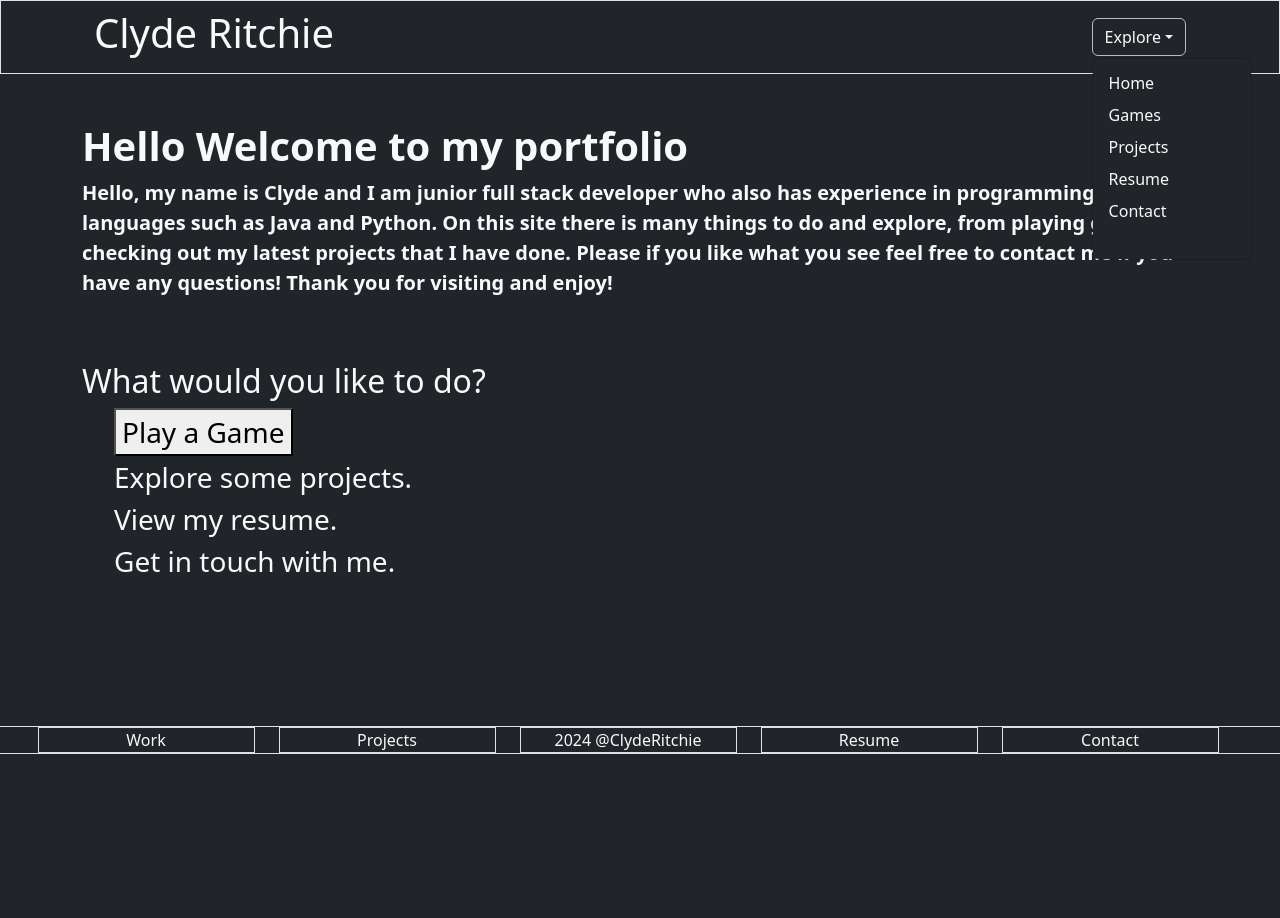
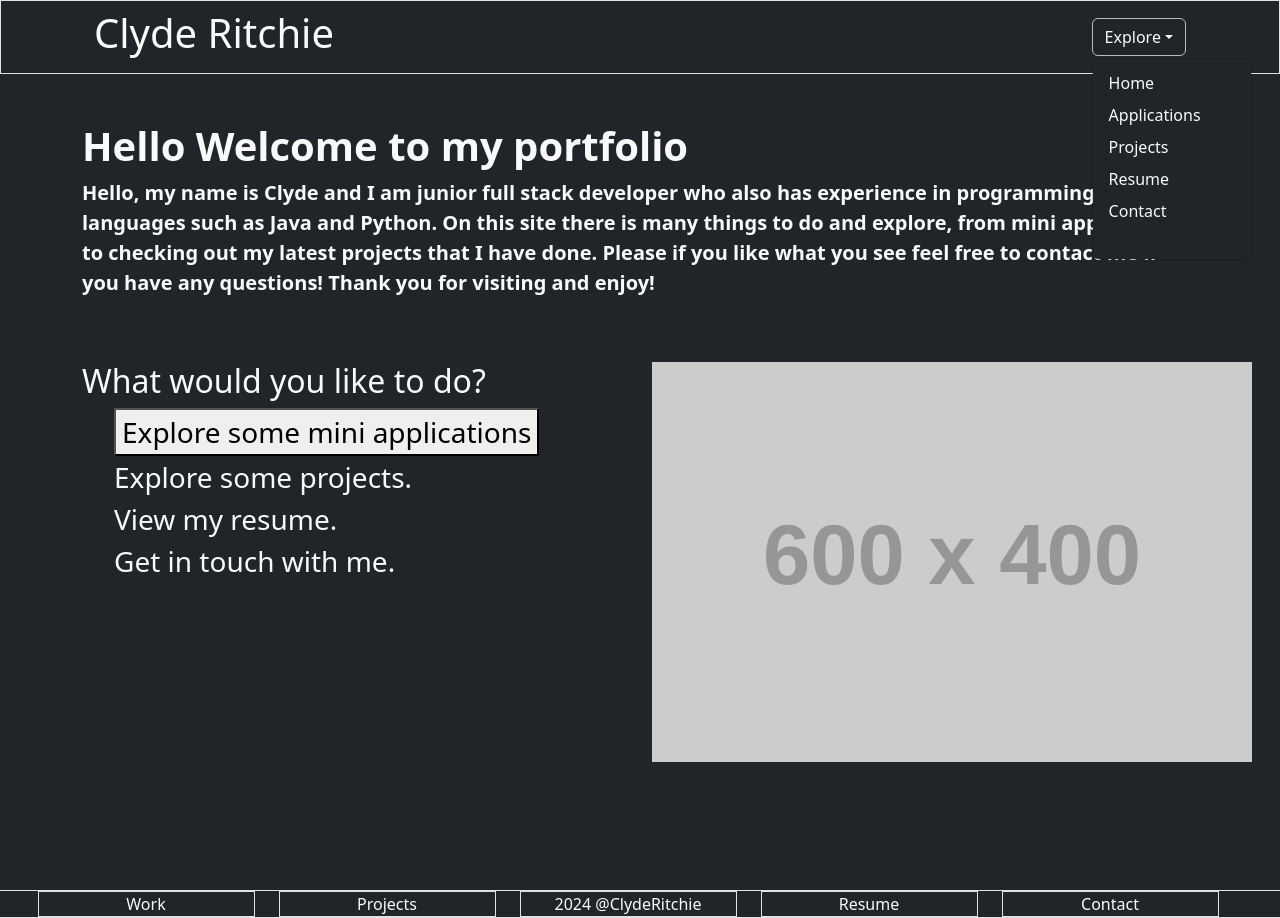
Before and after one commit to Clyderitchie/reactPortfolio, a React (Vite) app in the folder portfolio/: page / in a window 1280 px wide. Both pictures are taken after a click on the button "Explore". Before the commit the page ends 800 px from the top, so only its background shows below. Built offline with nearby package versions, Linux system fonts and the light colour scheme.

Commit message:
Refactored the games into applications

```diff
--- a/portfolio/src/components/nav.jsx
+++ b/portfolio/src/components/nav.jsx
@@ -9,8 +9,8 @@ function Nav() {
                 <Link key={1} className="dropdown-item text-light" to='/'>
                     Home
                 </Link>,
-                <Link key={2} className="dropdown-item text-light" to='/games'>
-                    Games
+                <Link key={2} className="dropdown-item text-light" to='/applications'>
+                    Applications
                 </Link>,
                 <Link key={3} className="dropdown-item text-light" to='/projects'>
                     Projects
--- a/portfolio/src/components/ui/gameList.jsx
+++ b/portfolio/src/components/ui/appList.jsx
@@ -1,20 +1,15 @@
-function GameList({ links }) {
+function AppList({ links }) {
     return (
         <>
             <div className="container text-light mt-5">
                 <div className="row">
                     <div className="col-12 d-flex justify-content-center">
                         <h2 className="fw-bolder">
-                            So you wanna play some games?
+                           Check out some of the mini applications and projects that I have made.
                         </h2>
                     </div>
-                    <div className=" mt-1 col-12 d-flex justify-content-center">
-                    <h3 className="fw-bolder">
-                            Let's play then!
-                        </h3>
-                    </div>
                     <div className=" mt-4 ">
-                        <ul className="bg-dark d-flex flex-column p-3">
+                        <ul className="bg-dark d-flex flex-column p-3 mt-4">
                             {links.map((link) => link)}
                         </ul>
                     </div>
@@ -25,4 +20,4 @@ function GameList({ links }) {
     )
 };
 
-export default GameList;
+export default AppList;
--- a/portfolio/src/components/ui/homeContent.jsx
+++ b/portfolio/src/components/ui/homeContent.jsx
@@ -7,8 +7,8 @@ function Home({ links }) {
                         <h1 id="helloHome" className="fw-bolder">Hello Welcome to my portfolio</h1>
                         <p className="fw-bold fs-5 mt-2 ">
                             Hello, my name is Clyde and I am junior full stack developer who also has experience in programming
-                            languages such as Java and Python. On this site there is many things to do and explore, from playing
-                            games to checking out my
+                            languages such as Java and Python. On this site there is many things to do and explore, from mini
+                            applications to checking out my
                             latest projects that I have done. Please if you like what you see feel free to contact me if you have
                             any questions! Thank you for visiting and enjoy!
                         </p>
@@ -17,13 +17,16 @@ function Home({ links }) {
             </div>
             <div className="container text-light mt-5">
                 <div className="row mt-2">
-                    <div id="explore" className="col-12">
+                    <div id="explore" className="col-6">
                         <h2>
                             What would you like to do?
                         </h2>
                         <ul className="d-flex flex-column">
                             {links.map((link) => link)}
                         </ul>
+                    </div>
+                    <div className="col-6">
+                        <img src="https://placehold.co/600x400" alt="This will be a picture of Clyde" />
                     </div>
                 </div>
             </div>
--- a/portfolio/src/pages/games/gamesPage.jsx
+++ b/portfolio/src/pages/applications/appPage.jsx
@@ -1,11 +1,11 @@
 import { Link } from 'react-router-dom';
-import GameList from '../../components/ui/gameList';
+import AppList from '../../components/ui/appList';
 
 
 
-function Games() {
+function Apps() {
     return (
-        <GameList
+        <AppList
             links={[
                 <Link key={1} className="list-item text-decoration-none fs-3 text-light" to='/fizzBuzz'>
                     FizzBuzz
@@ -18,4 +18,4 @@ function Games() {
     )
 };
 
-export default Games;
+export default Apps;
--- a/portfolio/src/pages/homePage.jsx
+++ b/portfolio/src/pages/homePage.jsx
@@ -6,7 +6,7 @@ function Home() {
 
         <HomeContent
             links={[
-                <Link key={1} className="list-item text-decoration-none fs-3 text-light" to='/games'><button type="button">Play a Game</button></Link>,
+                <Link key={1} className="list-item text-decoration-none fs-3 text-light" to='/applications'><button type="button">Explore some mini applications</button></Link>,
                 <Link key={2} className="list-item text-decoration-none fs-3 text-light" to='/projects'>Explore some projects.</Link>,
                 <Link key={3} className="list-item text-decoration-none fs-3 text-light" to='/resumes'>View my resume.</Link>,
                 <Link key={4} className="list-item text-decoration-none fs-3 text-light" to='/contacts'>Get in touch with me. </Link>,
```
Also changed, not shown: portfolio/src/main.jsx (+5 -5 lines), portfolio/src/pages/applications/calculator.jsx (renamed from portfolio/src/pages/games/calculator.jsx), portfolio/src/pages/applications/fizzBuzz.jsx (renamed from portfolio/src/pages/games/fizzBuzz.jsx).
